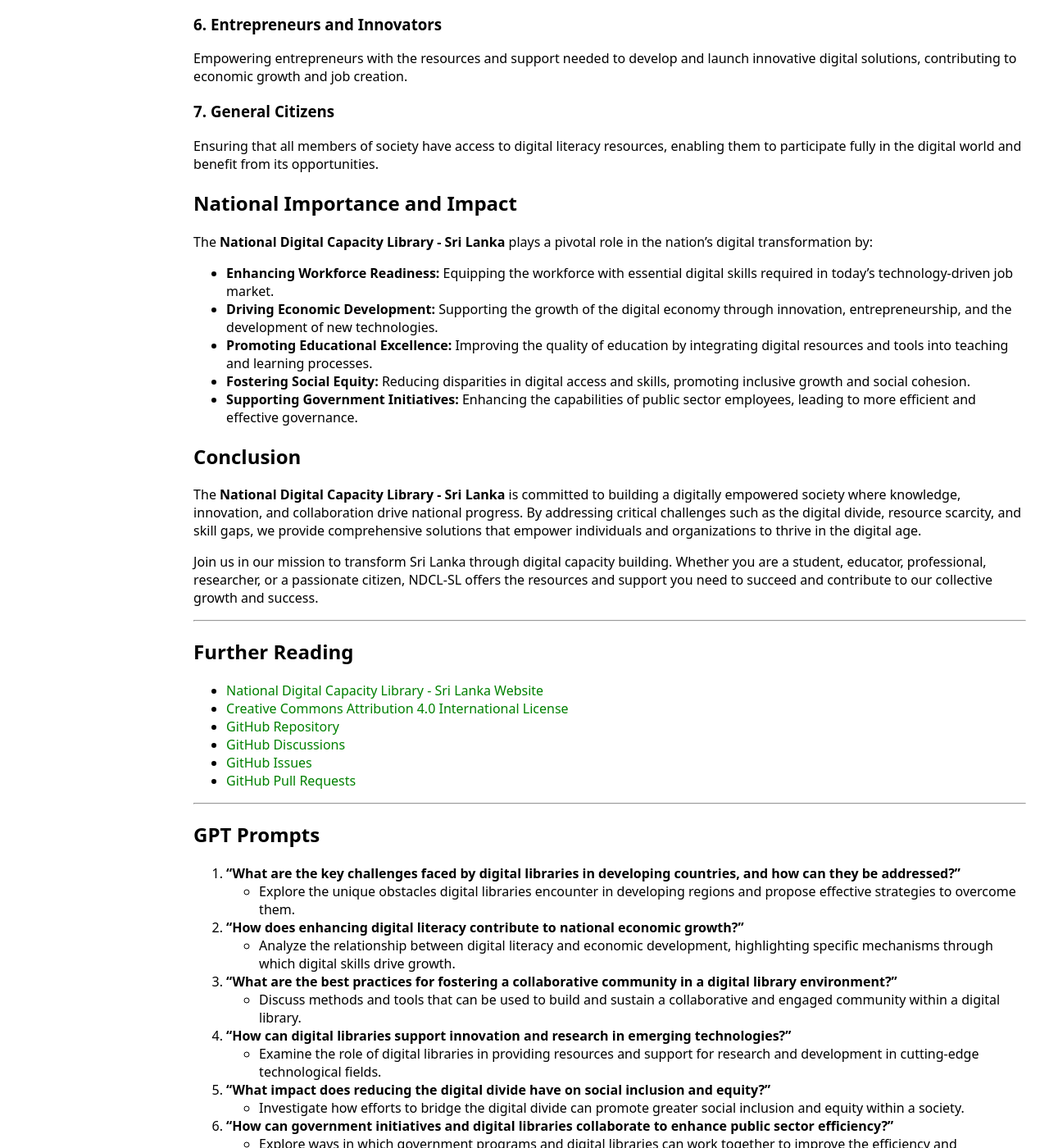
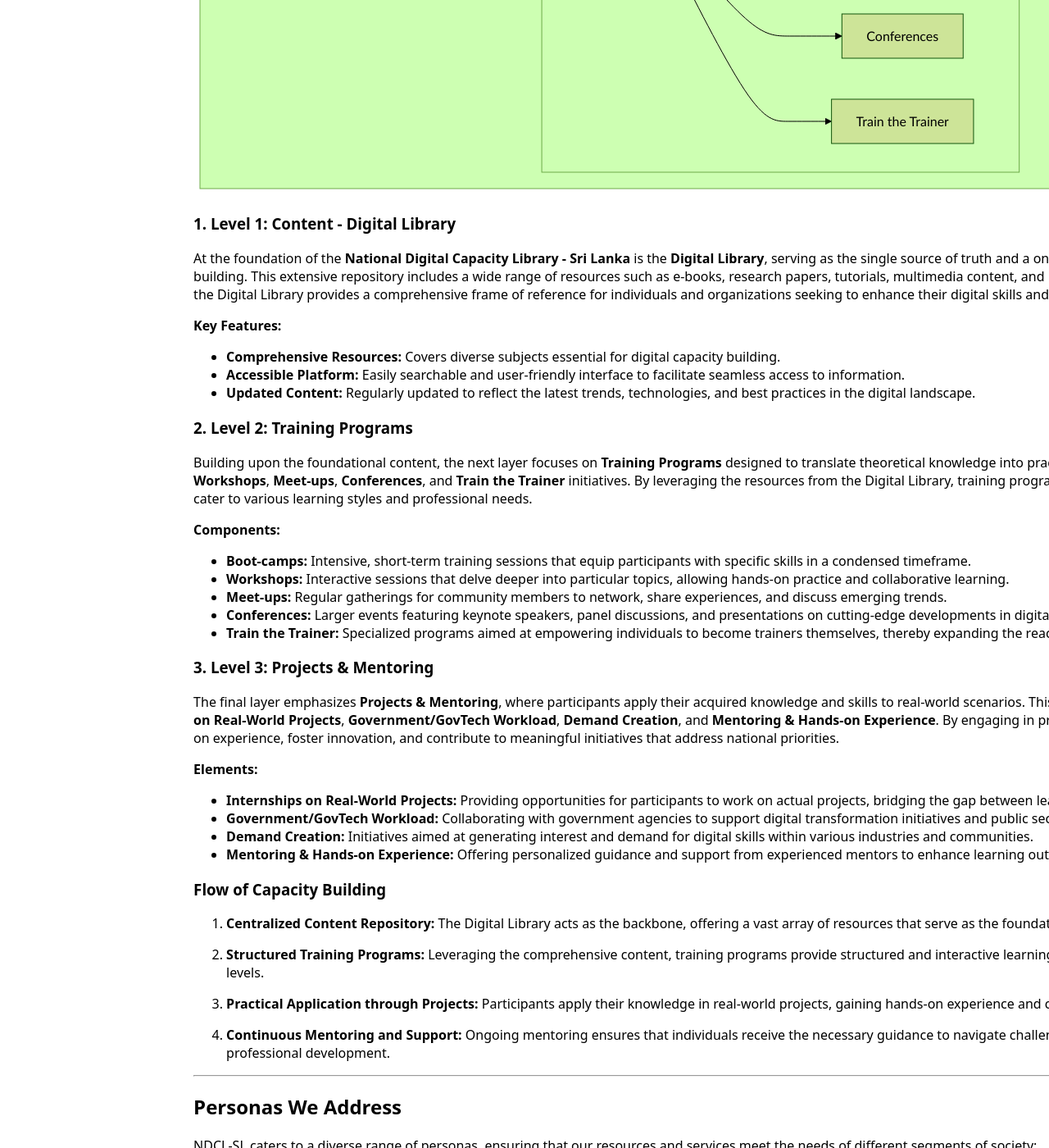
Before and after one commit to ICTASL/capacity-building, a Jekyll site: the page built from about.md, in a window 1280 px wide and 1400 px high, scrolled down 4590 px. Shown: the whole window at 82% size. Built offline with Jekyll 4.4.1, drawn with Linux system fonts in a browser that asks for light colours; some of the changed text lies outside the part shown.

Commit message:
Adding layed Diagram

````diff
--- a/about.md
+++ b/about.md
@@ -107,6 +107,91 @@
 
 Dedicated support teams to assist users in navigating the library’s resources, utilizing digital tools, and addressing any technical or content-related queries.
 
+
+## Evolution of Capacity Building: From Content to Real-World Experience
+
+```mermaid
+graph TB
+    A[Content - Digital Library] --> B[Training Programs]
+    B --> C[Projects & Mentoring]
+
+    subgraph Capacity Building
+
+
+        subgraph Level 1
+            A
+        end
+
+        subgraph Level 2
+            B1[Boot-camps]
+            B2[Workshops]
+            B3[Meet-ups]
+            B4[Conferences]
+            B5[Train the Trainer]
+            B --> B1
+            B --> B2
+            B --> B3
+            B --> B4
+            B --> B5
+        end
+
+        subgraph Level 3
+            C1[Internships on Real-World Projects]
+            C2[Government/GovTech Workload]
+            C3[Demand Creation]
+            C4[Mentoring & Hands-on Experience]
+            C --> C1
+            C --> C2
+            C --> C3
+            C --> C4
+        end
+    end
+```
+
+### 1. Level 1: Content - Digital Library
+
+At the foundation of the **National Digital Capacity Library - Sri Lanka** is the **Digital Library**, serving as the single source of truth and a one-stop-shop for all topics related to capacity building. This extensive repository includes a wide range of resources such as e-books, research papers, tutorials, multimedia content, and reference materials. By centralizing knowledge, the Digital Library provides a comprehensive frame of reference for individuals and organizations seeking to enhance their digital skills and understanding.
+
+**Key Features:**
+- **Comprehensive Resources:** Covers diverse subjects essential for digital capacity building.
+- **Accessible Platform:** Easily searchable and user-friendly interface to facilitate seamless access to information.
+- **Updated Content:** Regularly updated to reflect the latest trends, technologies, and best practices in the digital landscape.
+
+### 2. Level 2: Training Programs
+
+Building upon the foundational content, the next layer focuses on **Training Programs** designed to translate theoretical knowledge into practical skills. These programs include **Boot-camps**, **Workshops**, **Meet-ups**, **Conferences**, and **Train the Trainer** initiatives. By leveraging the resources from the Digital Library, training programs provide structured learning experiences that cater to various learning styles and professional needs.
+
+**Components:**
+- **Boot-camps:** Intensive, short-term training sessions that equip participants with specific skills in a condensed timeframe.
+- **Workshops:** Interactive sessions that delve deeper into particular topics, allowing hands-on practice and collaborative learning.
+- **Meet-ups:** Regular gatherings for community members to network, share experiences, and discuss emerging trends.
+- **Conferences:** Larger events featuring keynote speakers, panel discussions, and presentations on cutting-edge developments in digital capacity.
+- **Train the Trainer:** Specialized programs aimed at empowering individuals to become trainers themselves, thereby expanding the reach of capacity-building efforts.
+
+### 3. Level 3: Projects & Mentoring
+
+The final layer emphasizes **Projects & Mentoring**, where participants apply their acquired knowledge and skills to real-world scenarios. This experiential learning phase includes **Internships on Real-World Projects**, **Government/GovTech Workload**, **Demand Creation**, and **Mentoring & Hands-on Experience**. By engaging in practical projects, individuals gain invaluable hands-on experience, foster innovation, and contribute to meaningful initiatives that address national priorities.
+
+**Elements:**
+- **Internships on Real-World Projects:** Providing opportunities for participants to work on actual projects, bridging the gap between learning and practical application.
+- **Government/GovTech Workload:** Collaborating with government agencies to support digital transformation initiatives and public sector projects.
+- **Demand Creation:** Initiatives aimed at generating interest and demand for digital skills within various industries and communities.
+- **Mentoring & Hands-on Experience:** Offering personalized guidance and support from experienced mentors to enhance learning outcomes and professional growth.
+
+### Flow of Capacity Building
+
+1. **Centralized Content Repository:** The Digital Library acts as the backbone, offering a vast array of resources that serve as the foundation for all capacity-building activities.
+
+2. **Structured Training Programs:** Leveraging the comprehensive content, training programs provide structured and interactive learning experiences that cater to different needs and skill levels.
+
+3. **Practical Application through Projects:** Participants apply their knowledge in real-world projects, gaining hands-on experience and contributing to impactful initiatives.
+
+4. **Continuous Mentoring and Support:** Ongoing mentoring ensures that individuals receive the necessary guidance to navigate challenges, fostering continuous improvement and professional development.
+
+---
+
+
+
 ## Personas We Address
 
 NDCL-SL caters to a diverse range of personas, ensuring that our resources and services meet the needs of different segments of society:
@@ -149,7 +234,8 @@
 - **Fostering Social Equity:** Reducing disparities in digital access and skills, promoting inclusive growth and social cohesion.
 - **Supporting Government Initiatives:** Enhancing the capabilities of public sector employees, leading to more efficient and effective governance.
 
-## Conclusion
+
+## Summary
 
 The **National Digital Capacity Library - Sri Lanka** is committed to building a digitally empowered society where knowledge, innovation, and collaboration drive national progress. By addressing critical challenges such as the digital divide, resource scarcity, and skill gaps, we provide comprehensive solutions that empower individuals and organizations to thrive in the digital age.
 
````
